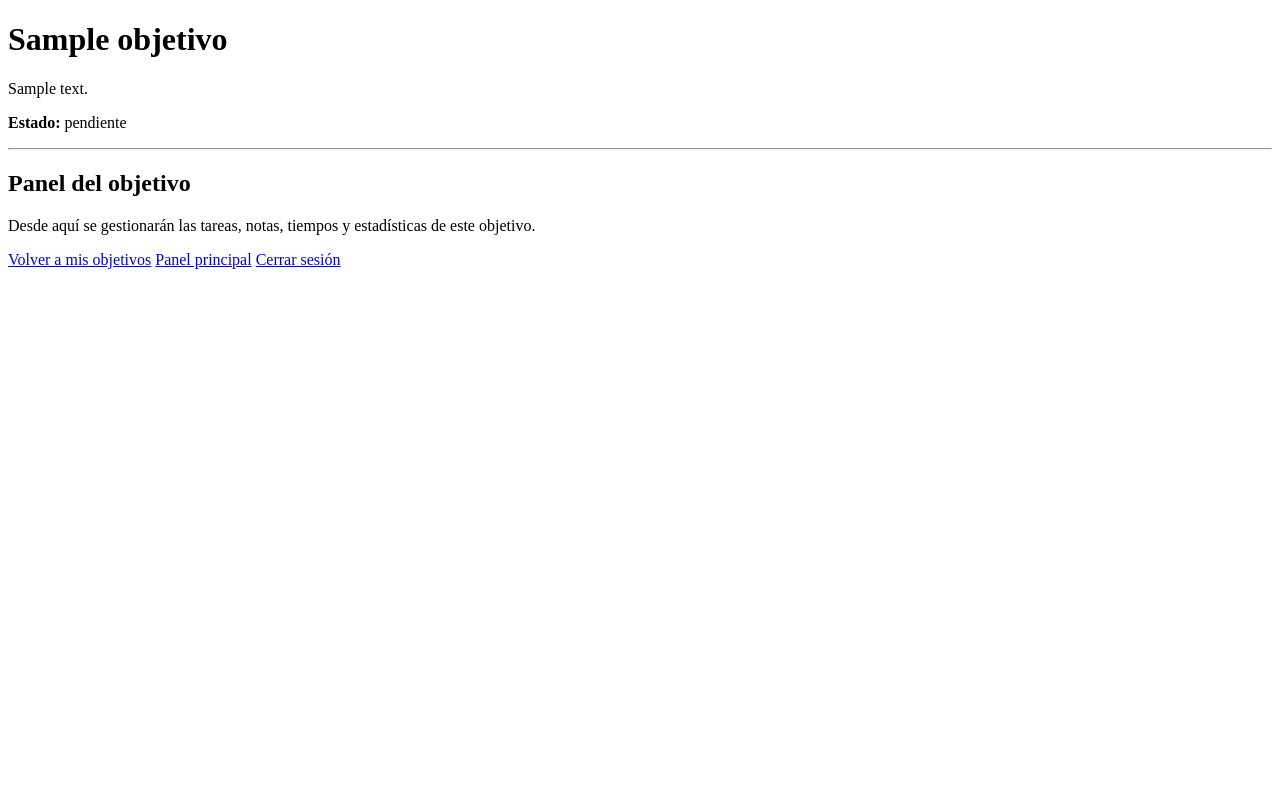
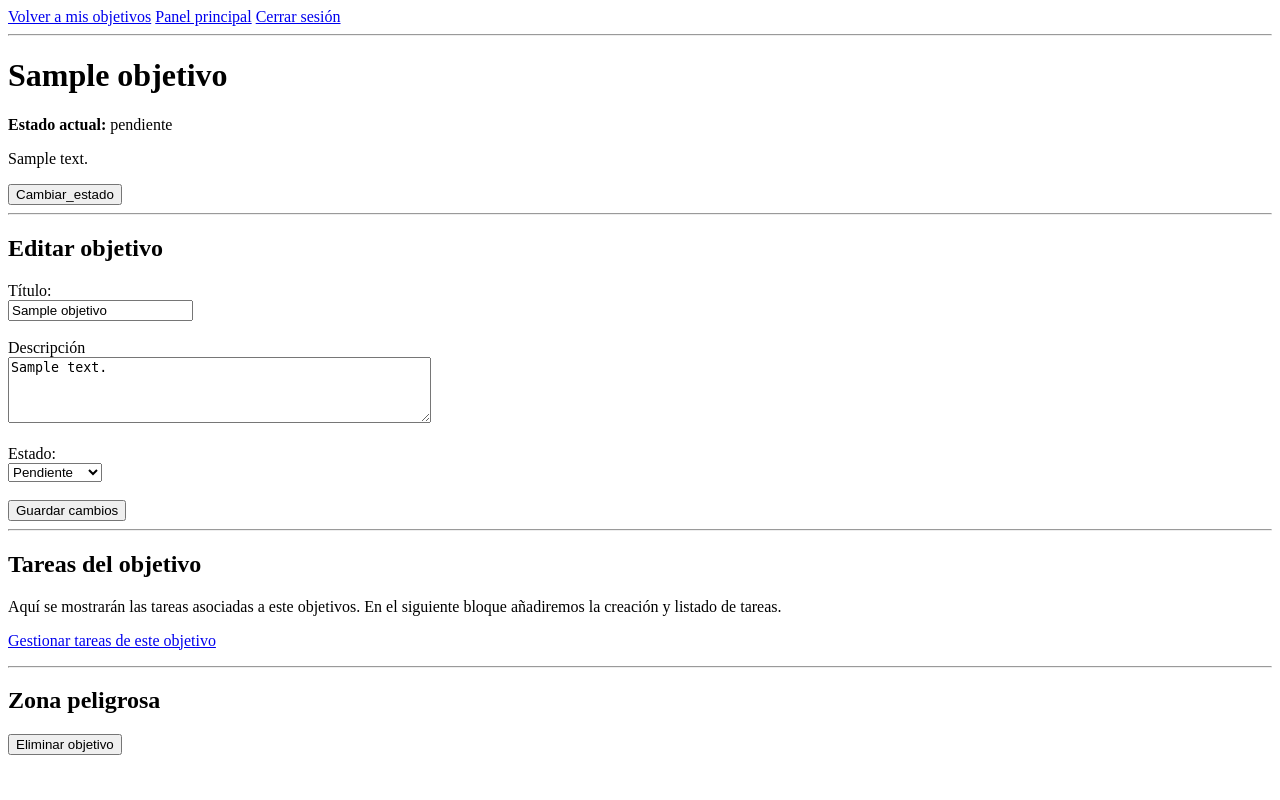
Before and after one commit to Sogdahr/Organica, a PHP site: page /objetivo_detalle.php?id_objetivo=1 in a window 1280 px wide. Run offline with PHP 8.4, Linux system fonts and the light colour scheme; the visitor is signed in with stand-in values (Sample User, id 1); tables that the repository leaves empty hold one stand-in row (values such as "Sample post").

Commit message:
Implementación de sistema de edición completa para objetivos

```diff
--- a/public/objetivo_detalle.php
+++ b/public/objetivo_detalle.php
@@ -13,15 +13,74 @@ require_once "../app/config/database.php";
         exit;
     }
 
+
 $idObjetivo = $_GET["id_objetivo"];
 $idUsuario = $_SESSION["id_usuario"];
+$mensaje = "";
 
+// Comprobación de que el objetivo pertenezca al usuario conectado
 $sql = "SELECT * FROM objetivos WHERE id_objetivo = ? AND id_usuario = ?";
 $stmt = $pdo->prepare($sql);
 $stmt->execute([$idObjetivo, $idUsuario]);
 $objetivo = $stmt->fetch(PDO::FETCH_ASSOC);
 
     if (!$objetivo) {
+        header("Location: objetivos.php");
+        exit;
+    }
+
+// Actualizar objetivo
+    if ($_SERVER["REQUEST_METHOD"] === "POST" && isset($_POST["actualizar_objetivo"])) {
+
+        $titulo = trim($_POST["titulo"]);
+        $descripción = trim($_POST["descripcion"]);
+        $estado = $_POST["estado"];
+
+        if (empty($titulo)) {
+
+            $mensaje = "El título del objetivo no puede estar vacío.";
+
+        } elseif (empty($titulo)) {
+
+            $mensaje = "El estado seleccionado no es válido";
+
+        } else {
+
+            $sql = "UPDATE objetivos
+            SET titulo = ?, descripcion = ?, estado = ?
+            WHERE id_objetivo = ? AND id_usuario = ?";
+            $stmt = $pdo->prepare($sql);
+            $stmt->execute([$titulo, $descripción, $estado, $idObjetivo, $idUsuario]);
+
+            header("Location: objetivo_detalle.php?id_objetivo" . $idObjetivo);
+            exit;
+
+        }
+    }
+
+
+// Cambiar estado del objetivo
+/*    if (isset($_POST["cambiar_estado"])) {
+
+        $sql = "UPDATE objetivos
+                SET estado = ?
+                WHERE id_objetivo = ? AND id_usuario = ?";
+        $stmt = $pdo->prepare($sql);
+        $stmt->execute([$nuevoEstado, $idObjetivo, $idUsuario]);
+
+        header("Location: objetivo_detalle.php?id_objetivo=" . $idObjetivo);
+        exit;
+    }
+*/
+
+// Eliminar objetivo
+    if (isset($_POST["eliminar_objetivo"])) {
+
+        $sql = "DELETE FROM objetivos
+                WHERE id_objetivo = ? AND id_usuario = ?";
+        $stmt = $pdo->prepare($sql);
+        $stmt->execute([$idObjetivo, $idUsuario]);
+
         header("Location: objetivos.php");
         exit;
     }
@@ -38,27 +97,99 @@ $objetivo = $stmt->fetch(PDO::FETCH_ASSOC);
 
 <body>
 
-    <h1><?php echo htmlspecialchars($objetivo["titulo"]); ?></h1>
-
-    <p><?php echo nl2br(htmlspecialchars($objetivo["descripcion"])); ?></p>
-
-    <p>
-        <strong>Estado:</strong>
-        <?php echo htmlspecialchars($objetivo["estado"]); ?>
-    </p>
-
-    <hr>
-
-    <h2>Panel del objetivo</h2>
-
-    <p>Desde aquí se gestionarán las tareas, notas, tiempos y estadísticas de este objetivo.</p>
-
     <nav>
         <a href="objetivos.php">Volver a mis objetivos</a>
         <a href="dasboard.php">Panel principal</a>
         <a href="logout.php">Cerrar sesión</a>
     </nav>
 
+    <hr>
+
+    <h1><?php echo htmlspecialchars($objetivo["titulo"]); ?></h1>
+
+    <p>
+        <strong>Estado actual:</strong>
+        <?php echo htmlspecialchars($objetivo["estado"]); ?>
+    </p>
+
+    <p><?php echo nl2br(htmlspecialchars($objetivo["descripcion"])); ?></p>
+
+    <form action="" method="POST">
+        <button type="submit" name="cambiar_estado">
+        Cambiar_estado
+        </button>
+    </form>
+
+    <hr>
+
+    <h2>Editar objetivo</h2>
+
+    <?php if (!empty($mensaje)): ?>
+        <p stlye="color: red;"><?php echo htmlspecialchars($mensaje); ?></p>
+    <?php endif; ?>
+
+    <form action="" method="POST">
+            <label for="titulo">Título:</label><br>
+            <input
+                type="text"
+                id="titulo"
+                name="titulo"
+                value="<?php echo htmlspecialchars($objetivo["titulo"]); ?>"><br><br>
+
+        <label for="descripcion">Descripción</label><br>
+        <textarea
+                id="descripcion"
+                name="descripcion"
+                rows="4"
+                cols="50"
+        ><?php echo htmlspecialchars($objetivo["descripcion"]); ?></textarea><br><br>
+
+        <label for="estado">Estado:</label><br>
+        <select name="estado" id="estado">
+
+            <option value="pendiente" <?php if ($objetivo["estado"] === "pendiente") echo "selected"; ?>>
+                Pendiente
+            </option>
+
+            <option value="completado" <?php if ($objetivo["estado"] === "completado") echo "selected"; ?>>
+                Completado
+            </option>
+
+        </select><br><br>
+
+        <button type="submit" name="actualizar_objetivo">
+        Guardar cambios
+        </button>
+
+    </form>
+
+    <hr>
+
+    <h2>Tareas del objetivo</h2>
+
+    <p>
+        Aquí se mostrarán las tareas asociadas a este objetivos.
+        En el siguiente bloque añadiremos la creación y listado de tareas.
+    </p>
+
+    <p>
+
+        <a href="tareas.php?id_objetivo=<?php echo $objetivo["id_objetivo"]; ?>">
+        Gestionar tareas de este objetivo
+        </a>
+
+    </p>
+
+    <hr>
+
+    <h2>Zona peligrosa</h2>
+
+    <form method="POST" action="" onsubmit="return confirm('¿Seguro que quieres eliminar este objetivo? También se eliminarán sus tareas asociadas.');">
+        <button type="submit" name="eliminar_objetivo">
+        Eliminar objetivo
+        </button>
+    </form>
+
 </body>
 
 </html>
```
